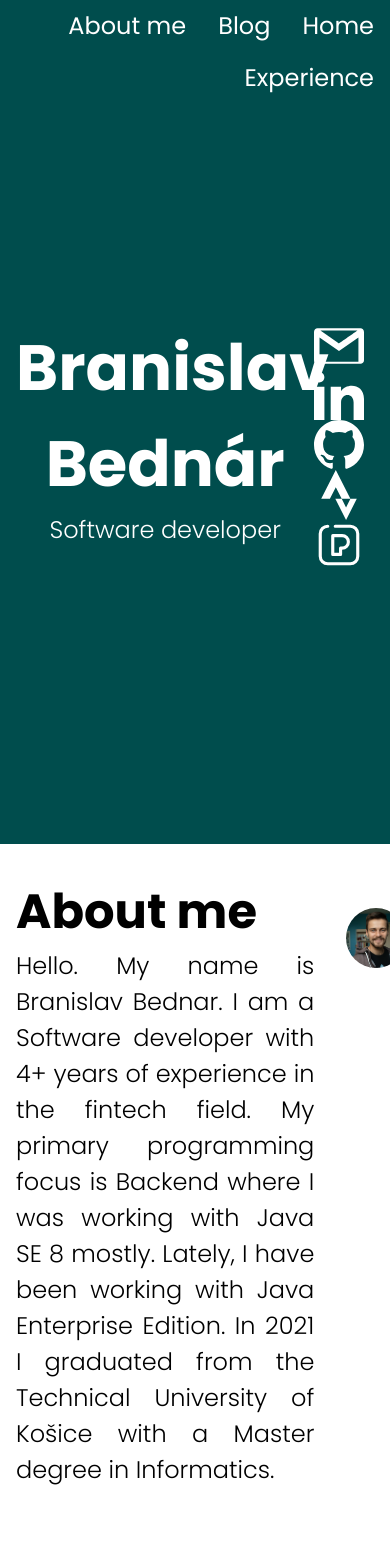
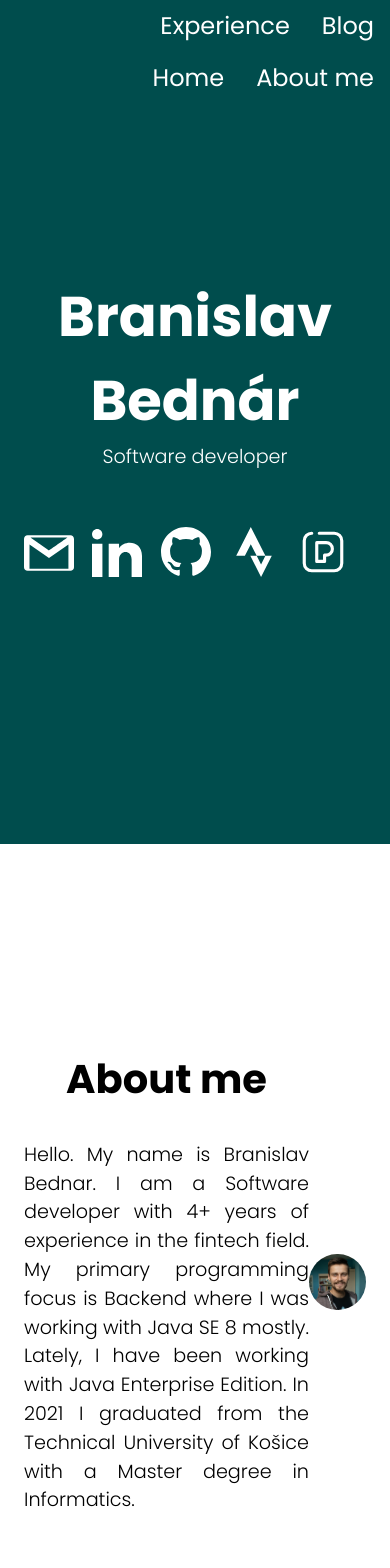
Before and after one commit to branislavbednar/branislavbednar.github.io, a Next.js app: page / in a window 390 px wide. Shown: the top 1568 px of the page. Built offline with nearby package versions, Linux system fonts and the light colour scheme.

Commit message:
responsivity fixed

```diff
--- a/src/app/components/HeroSection.tsx
+++ b/src/app/components/HeroSection.tsx
@@ -6,11 +6,11 @@ export default function HeroSection() {
   return (
     <div className="w3-row" id="home">
       <div className="hero-area">
-        <div className="w3-col m10 l10" id="hero-text">
+        <div className="w3-col s12 m10 l10" id="hero-text">
           <h1>Branislav Bednár</h1>
           <p>Software developer</p>
         </div>
-        <div className="w3-col m2 l2" id="socials">
+        <div className="w3-col s12 m2 l2" id="socials">
           <div className="w3-col s3 m12 l12">
             <a href="mailto:brano.bednar9@gmail.com" className="social">
               <svg xmlns="http://www.w3.org/2000/svg" fill="#ffffff" width="50" height="50" viewBox="0 0 24 24">
--- a/src/app/components/Navbar.tsx
+++ b/src/app/components/Navbar.tsx
@@ -14,17 +14,16 @@ export default function Navbar() {
     <div className="w3-top">
       <div className="w3-bar">
         <Link
-          href="/"
-          className="w3-bar-item w3-button w3-right w3-hover-none"
-          id="homeButton"
-        >
-          Home
-        </Link>
-        <Link
           href="/blog"
           className="w3-bar-item w3-button w3-right w3-hover-none"
         >
           Blog
+        </Link>
+        <Link
+          href="/#experience"
+          className="w3-bar-item w3-button w3-right w3-hover-none"
+        >
+          Experience
         </Link>
         <Link
           href="/#about-me"
@@ -33,10 +32,11 @@ export default function Navbar() {
           About me
         </Link>
         <Link
-          href="/#experience"
+          href="/"
           className="w3-bar-item w3-button w3-right w3-hover-none"
+          id="homeButton"
         >
-          Experience
+          Home
         </Link>
       </div>
     </div>
--- a/src/app/globals.css
+++ b/src/app/globals.css
@@ -26,6 +26,10 @@ body {
 }
 
 /* Import original styles */
+html {
+  scroll-behavior: smooth;
+}
+
 html, body, h1, h2, h3, h4, h5, h6, p {
   font-family: 'Poppins', sans-serif;
 }
@@ -48,6 +52,7 @@ h1 {
 h2 {
   font-size: 3rem;
   font-weight: 700;
+  margin-bottom: 2rem;
 }
 
 p {
@@ -65,15 +70,22 @@ p {
   background-color: #004d4d;
   color: white;
   min-height: 100vh;
+  display: flex;
+  align-items: center;
+  padding-top: 4rem;
 }
 
 .hero-area {
-  padding-top: 30rem;
+  width: 100%;
+  display: flex;
+  flex-wrap: wrap;
+  align-items: center;
 }
 
 .w3-row {
   padding-left: 4rem;
   padding-right: 4rem;
+  width: 100%;
 }
 
 .w3-top {
@@ -83,13 +95,27 @@ p {
 }
 
 #socials {
-  text-align: right;
+  display: flex;
+  flex-direction: column;
+  align-items: flex-end;
+}
+
+.social {
+  margin-bottom: 1rem;
+  transition: transform 0.3s ease;
+}
+
+.social:hover {
+  transform: scale(1.1);
 }
 
 #about-me {
   background-color: white;
   min-height: 100vh;
-  padding-top: 24rem;
+  padding-top: 6rem;
+  padding-bottom: 4rem;
+  display: flex;
+  align-items: center;
 }
 
 #about-me-desc {
@@ -100,7 +126,8 @@ p {
 .headshot {
   width: 14rem;
   border-radius: 150px;
-  margin: 2rem;
+  margin: 2rem auto;
+  display: block;
 }
 
 .company-logo {
@@ -109,7 +136,11 @@ p {
 
 #experience {
   background-color: white;
-  padding-top: 3rem;
+  padding-top: 6rem;
+  padding-bottom: 4rem;
+  min-height: 100vh;
+  display: flex;
+  flex-direction: column;
 }
 
 /* Experience Card Styles */
@@ -192,6 +223,7 @@ p {
   align-items: center;
   z-index: 1000;
   padding: 1rem;
+  overflow-y: auto;
 }
 
 .modal-content {
@@ -443,44 +475,94 @@ p {
   color: #666;
 }
 
-@media only screen and (max-width: 600px){
-  .hero-area {
-      padding-top: 20rem;
+@media only screen and (max-width: 768px){
+  #socials {
+    flex-direction: row;
+    justify-content: center;
+    align-items: center;
+    margin-top: 2rem;
+    width: 100%;
   }
 
-  #socials {
-      text-align: center;
+  .social {
+    margin: 0 0.5rem;
   }
 
   h1 {
-      font-size: 4rem;
-      font-weight: 700;
+    font-size: 3.5rem;
+    font-weight: 700;
+    text-align: center;
+  }
+
+  h2 {
+    font-size: 2.5rem;
+    text-align: center;
+  }
+
+  p {
+    font-size: 1.2rem;
   }
 
   #hero-text {
-      padding-bottom: 2rem;
+    text-align: center;
+    width: 100%;
   }
 
   .w3-row {
-      padding-left: 1rem;
-      padding-right: 1rem;
-      text-align: center;
+    padding-left: 1.5rem;
+    padding-right: 1.5rem;
+    text-align: center;
   }
 
-  #about-me {
-      padding-top: 2rem;
+  #home, #about-me, #experience {
+    padding-top: 5rem;
+    padding-bottom: 3rem;
   }
 
   #blog-header {
-      padding-top: 6rem;
+    padding-top: 6rem;
   }
 
   .post-title {
-      font-size: 1.8rem;
+    font-size: 1.8rem;
   }
 
   #single-post-container {
-      padding-top: 6rem;
+    padding-top: 6rem;
+  }
+
+  .experience-cards {
+    grid-template-columns: 1fr;
+  }
+
+  .headshot {
+    margin: 2rem auto;
+  }
+
+  .modal-header {
+    flex-direction: column;
+    text-align: center;
+  }
+
+  .modal-logo {
+    margin-right: 0;
+    margin-bottom: 1rem;
+  }
+}
+
+/* Tablet styles */
+@media only screen and (min-width: 769px) and (max-width: 1024px) {
+  .w3-row {
+    padding-left: 2.5rem;
+    padding-right: 2.5rem;
+  }
+
+  h1 {
+    font-size: 4.5rem;
+  }
+
+  .experience-cards {
+    grid-template-columns: repeat(2, 1fr);
   }
 }
 
--- a/src/app/utils/scrollUtils.ts
+++ b/src/app/utils/scrollUtils.ts
@@ -3,8 +3,16 @@
 export function smoothScrollTo(elementId: string) {
   const element = document.getElementById(elementId);
   if (element) {
+    // Get the navbar height to offset the scroll position
+    const navbar = document.querySelector('.w3-top');
+    const navbarHeight = navbar ? navbar.clientHeight : 0;
+
+    // Calculate position accounting for navbar height
+    const elementPosition = element.getBoundingClientRect().top + window.pageYOffset;
+    const offsetPosition = elementPosition - navbarHeight - 20; // 20px extra padding
+
     window.scrollTo({
-      top: element.offsetTop,
+      top: offsetPosition,
       behavior: 'smooth'
     });
   }
```
